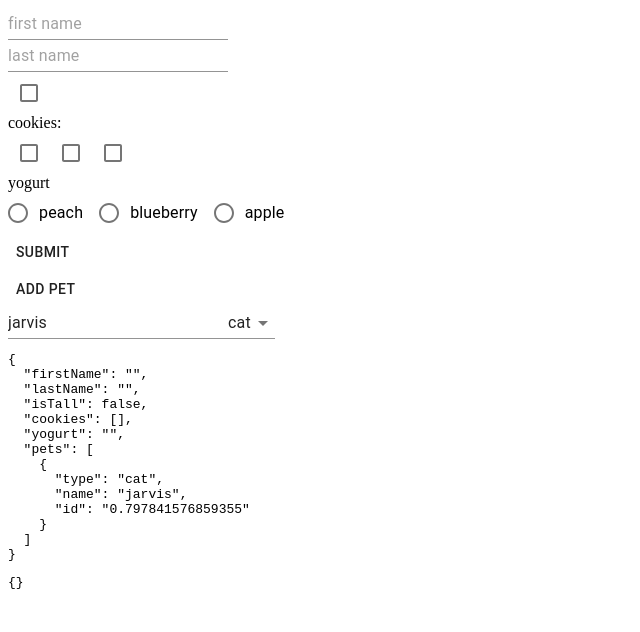
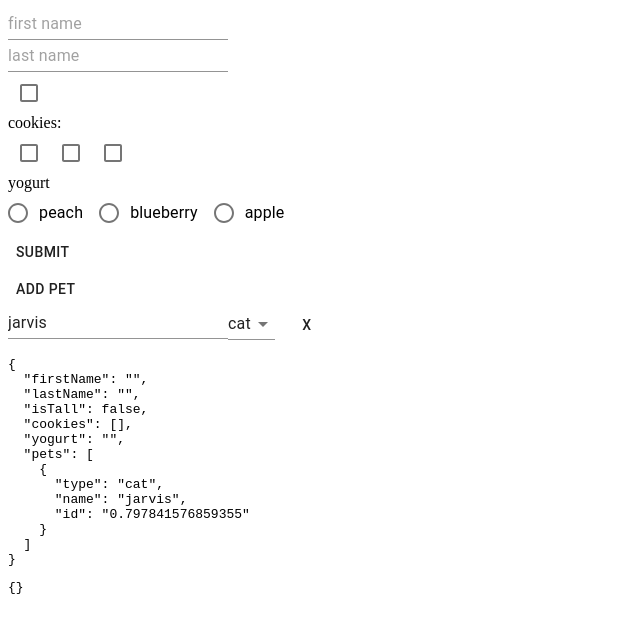
Before and after one commit to KIM-JUNHO/formik2, a React (Create React App) app: page / in a window 1280 px wide. Shown: the top 632 px of the page, without its empty margins (0-640 px from the left). Built offline with nearby package versions, Linux system fonts and the light colour scheme.

Commit message:
arrayhelpers remove

```diff
--- a/src/App.tsx
+++ b/src/App.tsx
@@ -141,6 +141,9 @@ export default function App() {
                           <MenuItem value="dog">dog</MenuItem>
                           <MenuItem value="frog">frog</MenuItem>
                         </Field>
+                        <Button onClick={() => arrayHelpers.remove(index)}>
+                          x
+                        </Button>
                       </div>
                     );
                   })}
```
